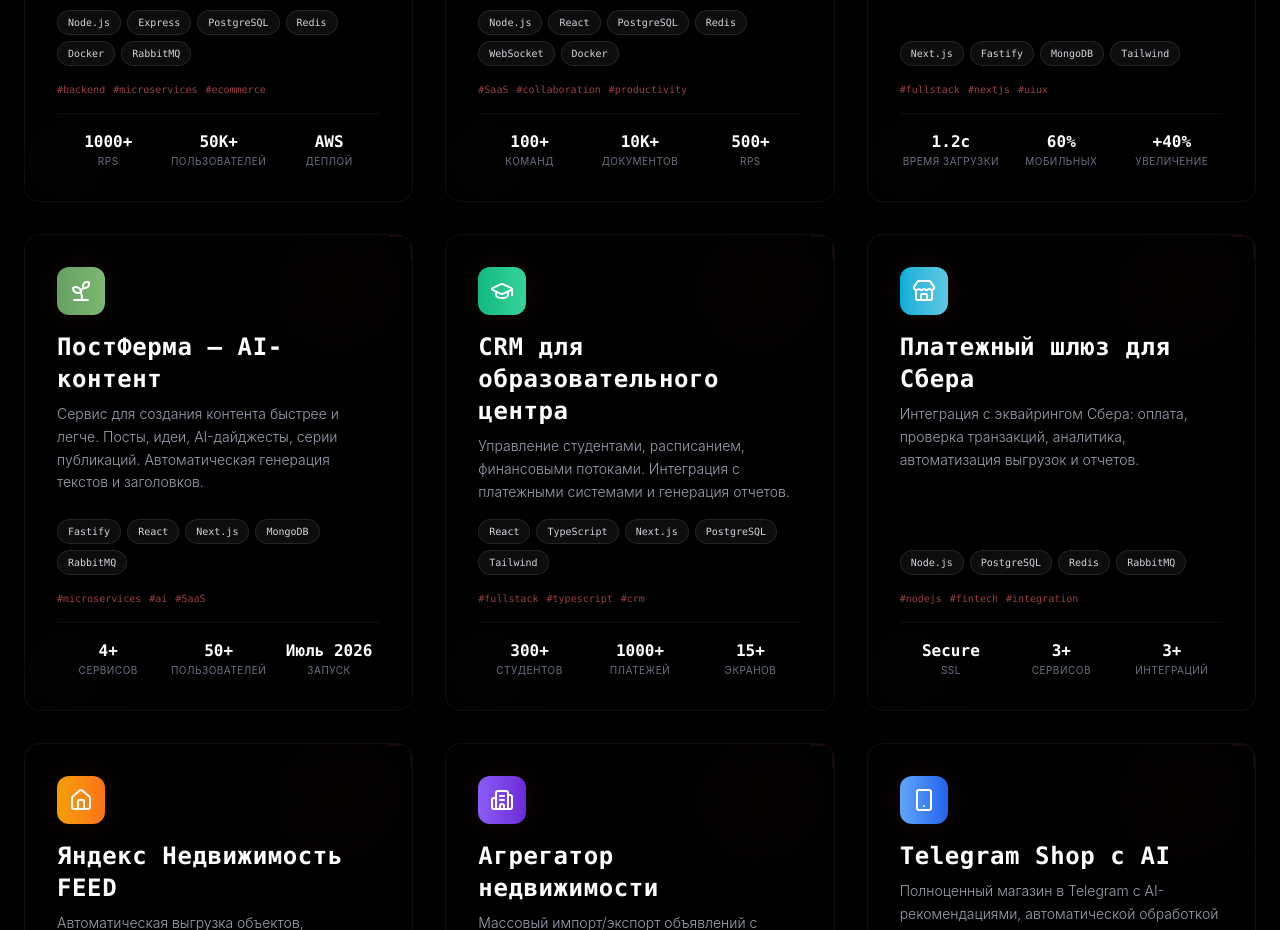
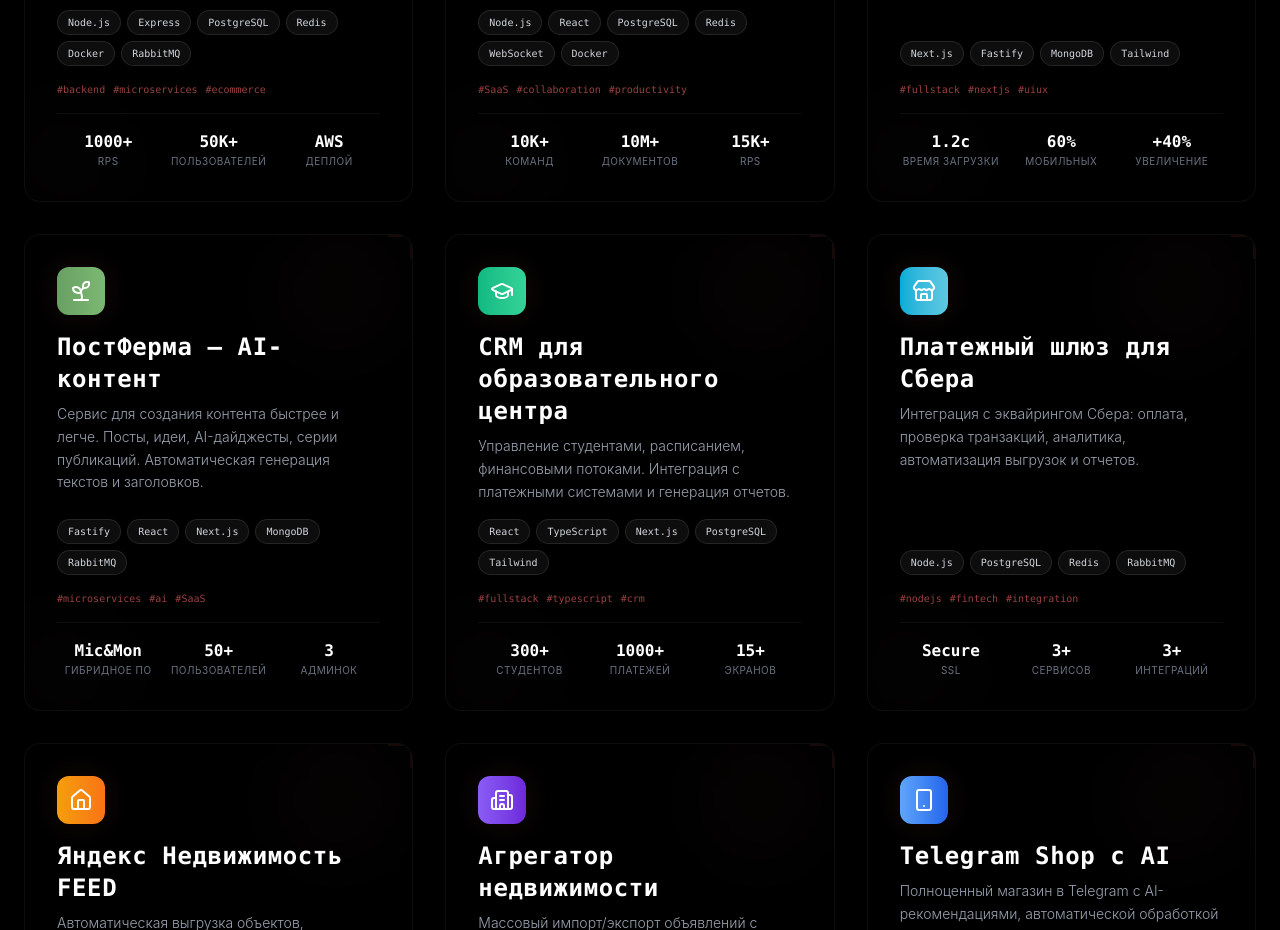
Before and after one commit to okmic/MicoProjects, a React (Vite) app: page / in a window 1280 px wide. Shown: the part 1420-2350 px from the top of the page. Built offline with nearby package versions, Linux system fonts and the light colour scheme.

Commit message:
edit data

```diff
--- a/src/data.ts
+++ b/src/data.ts
@@ -51,9 +51,9 @@
         icon: Layers,
         link: "",
         stats: [
-          { label: "Команд", value: "100+" },
-          { label: "Документов", value: "10K+" },
-          { label: "RPS", value: "500+" }
+          { label: "Команд", value: "10K+" },
+          { label: "Документов", value: "10M+" },
+          { label: "RPS", value: "15K+" }
         ]
       },
       {
@@ -81,9 +81,9 @@
         icon: Sprout,
         link: "https://okmic.github.io/GetPostFarm/",
         stats: [
-          { label: "Сервисов", value: "4+" },
+          { label: "Гибридное ПО", value: "Mic&Mon" },
           { label: "Пользователей", value: "50+" },
-          { label: "Запуск", value: "Июль 2026" }
+          { label: "Админок", value: "3" }
         ]
       },
       {
```
